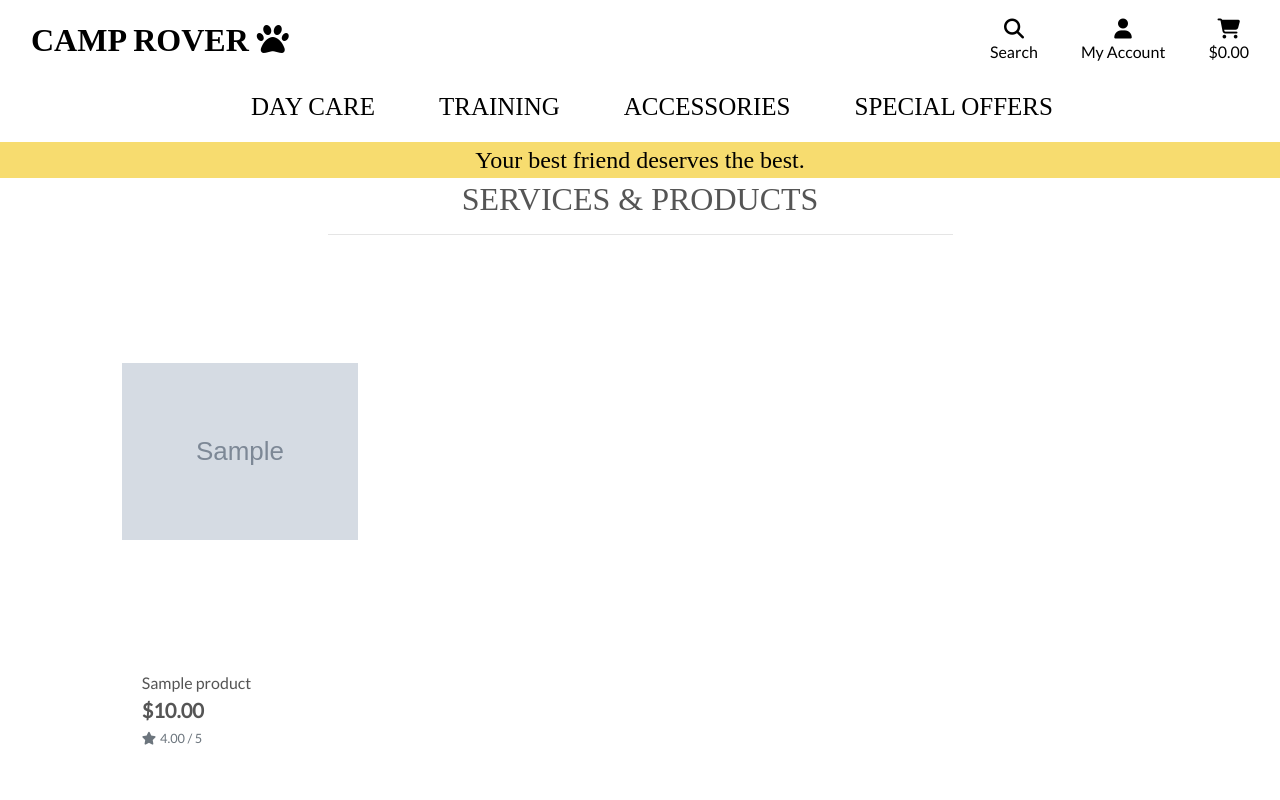
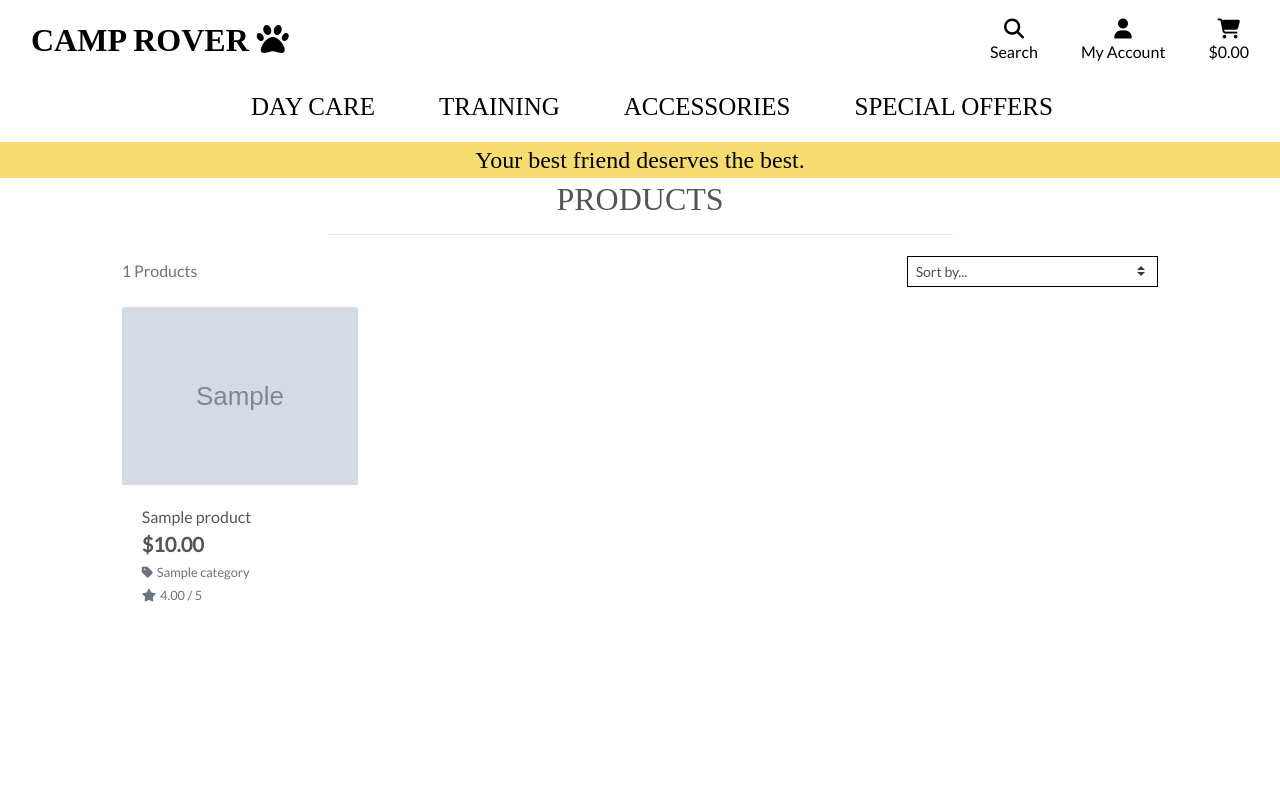
Before and after one commit to katyacano/milestone-project-4, a Django app: page /products/ in a window 1280 px wide. Run offline with Django 3.2, Linux system fonts and the light colour scheme; tables that the repository leaves empty hold one stand-in row (values such as "Sample post"); grey boxes marked "Sample" are stand-in pictures; some libraries are stand-ins or nearby versions; some web fonts are replaced.

Commit message:
Added sorting and counts to products page

```diff
--- a/products/templates/products/products.html
+++ b/products/templates/products/products.html
@@ -14,20 +14,49 @@
     <div class="container-fluid">
         <div class="row">
             <div class="col text-center mt-3">
-                <h2 class="logo-font">Services & Products</h2>
+                <h2 class="logo-font">Products</h2>
+                {% for c in current_categories %}
+                    <a class="category-badge text-decoration-none" href="{% url 'products' %}?category={{ c.name }}">
+                        <span class="p-2 mt-2 badge badge-white text-black rounded-0 border border-dark">{{ c.friendly_name }}</span>
+                    </a>
+                {% endfor %}
                 <hr class="w-50 mb-1">
             </div>
         </div>
         <div class="row">
             <div class="product-container col-10 offset-1">
-                <div class="row mt-1 mb-2"></div>
+                <div class="row mt-1 mb-2">
+                    <div class="col-12 col-md-6 my-auto order-md-last d-flex justify-content-center justify-content-md-end">
+                        <div class="sort-select-wrapper w-50">
+                            <select id="sort-selector" class="custom-select custom-select-sm rounded-0 border border-{% if current_sorting != 'None_None' %}info{% else %}black{% endif %}">
+                                <option value="reset" {% if current_sorting == 'None_None' %}selected{% endif %}>Sort by...</option>
+                                <option value="price_asc" {% if current_sorting == 'price_asc' %}selected{% endif %}>Price (low to high)</option>
+                                <option value="price_desc" {% if current_sorting == 'price_desc' %}selected{% endif %}>Price (high to low)</option>
+                                <option value="rating_asc" {% if current_sorting == 'rating_asc' %}selected{% endif %}>Rating (low to high)</option>
+                                <option value="rating_desc" {% if current_sorting == 'rating_desc' %}selected{% endif %}>Rating (high to low)</option>
+                                <option value="name_asc" {% if current_sorting == 'name_asc' %}selected{% endif %}>Name (A-Z)</option>
+                                <option value="name_desc" {% if current_sorting == 'name_desc' %}selected{% endif %}>Name (Z-A)</option>
+                                <option value="category_asc" {% if current_sorting == 'category_asc' %}selected{% endif %}>Category (A-Z)</option>
+                                <option value="category_desc" {% if current_sorting == 'category_desc' %}selected{% endif %}>Category (Z-A)</option>
+                            </select>
+                        </div>
+                    </div>
+                    <div class="col-12 col-md-6 order-md-first">
+                        <p class="text-muted mt-3 text-center text-md-left">
+                            {% if search_term or current_categories or current_sorting != 'None_None' %}
+                                <span class="small"><a href="{% url 'products' %}">Products Home</a> | </span>
+                            {% endif %}
+                            {{ products|length }} Products{% if search_term %} found for <strong>"{{ search_term }}"</strong>{% endif %}
+                        </p>
+                    </div>
+                </div>
                 <div class="row">
                     {% for product in products %}
                         <div class="col-sm-6 col-md-6 col-lg-4 col-xl-3">
                             <div class="card h-100 border-0">
                                 {% if product.image %}
                                 <a href="{% url 'product_detail' product.id %}">
-                                    <img class="card-img-top img-fluid product-image" src="{{ product.image.url }}" alt="{{ product.name }}">
+                                    <img class="card-img-top img-fluid" src="{{ product.image.url }}" alt="{{ product.name }}">
                                 </a>
                                 {% else %}
                                 <a href="{% url 'product_detail' product.id %}">
@@ -41,6 +70,13 @@
                                     <div class="row">
                                         <div class="col">
                                             <p class="lead mb-0 text-left font-weight-bold">${{ product.price }}</p>
+                                            {% if product.category %}
+                                            <p class="small mt-1 mb-0">
+                                                <a class="text-muted" href="{% url 'products' %}?category={{ product.category.name }}">
+                                                    <i class="fas fa-tag mr-1"></i>{{ product.category.friendly_name }}
+                                                </a>
+                                            </p>
+                                            {% endif %}
                                             {% if product.rating %}
                                                 <small class="text-muted"><i class="fas fa-star mr-1"></i>{{ product.rating }} / 5</small>
                                             {% else %}
--- a/products/views.py
+++ b/products/views.py
@@ -5,15 +5,30 @@ from .models import Product, Category
 
 # Create your views here.
 
-
 def all_products(request):
     """ A view to show all products, including sorting and search queries """
 
     products = Product.objects.all()
     query = None
     categories = None
+    sort = None
+    direction = None
 
     if request.GET:
+        if 'sort' in request.GET:
+            sortkey = request.GET['sort']
+            sort = sortkey
+            if sortkey == 'name':
+                sortkey = 'lower_name'
+                products = products.annotate(lower_name=Lower('name'))
+            if sortkey == 'category':
+                sortkey = 'category__name'
+            if 'direction' in request.GET:
+                direction = request.GET['direction']
+                if direction == 'desc':
+                    sortkey = f'-{sortkey}'
+            products = products.order_by(sortkey)
+
         if 'category' in request.GET:
             categories = request.GET['category'].split(',')
             products = products.filter(category__name__in=categories)
@@ -28,14 +43,17 @@ def all_products(request):
             queries = Q(name__icontains=query) | Q(description__icontains=query)
             products = products.filter(queries)
 
+    current_sorting = f'{sort}_{direction}'
+
     context = {
         'products': products,
         'search_term': query,
         'current_categories': categories,
+        'current_sorting': current_sorting,
     }
 
+    return render(request, 'products/products.html', context)
 
-    return render(request, 'products/products.html', context)
 
 def product_detail(request, product_id):
     """ A view to show individual product details """
--- a/static/css/base.css
+++ b/static/css/base.css
@@ -83,6 +83,11 @@ body {
 	z-index: -1;
 }
 
+a.category-badge > span.badge:hover {
+    background: #212529 !important;
+    color: #fff !important;
+}
+
 /* -------------------------------- Media Queries */
 
 /* Slightly larger container on xl screens */
```
Also changed, not shown: products/templates/products/product_detail.html (+7 -0 lines), README.md.
